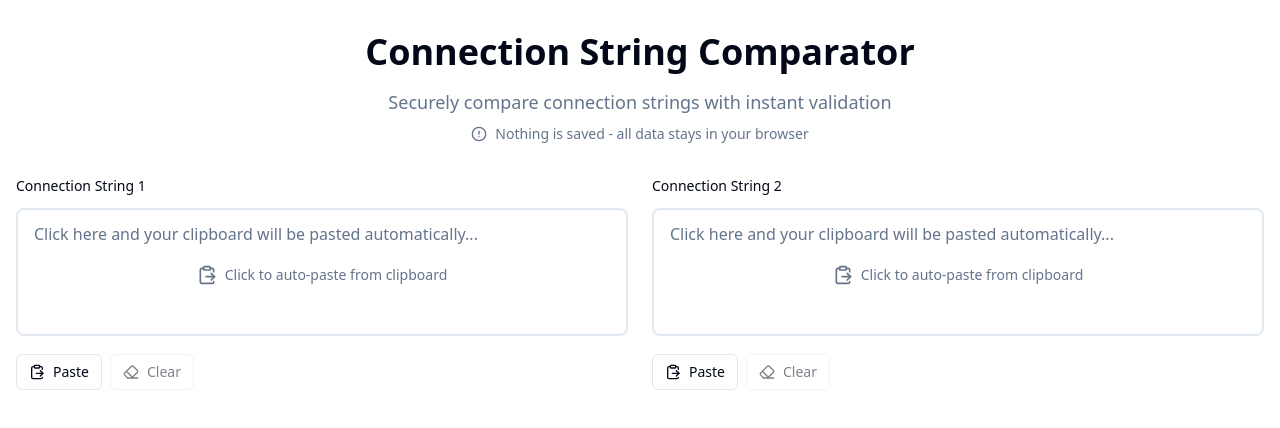
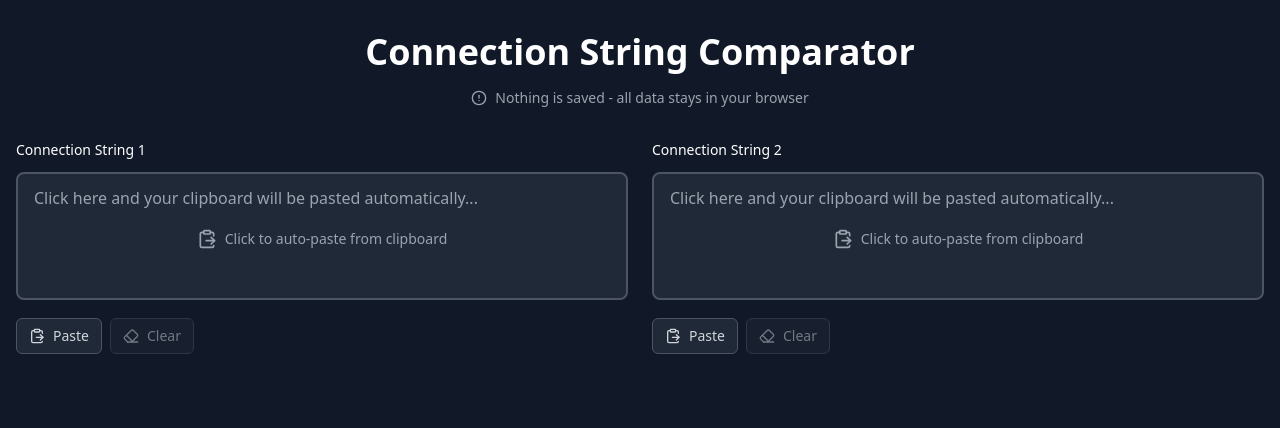
Before and after one commit to marknorrapscm/ConnectionStringComparer, a React (Vite) app: page / in a window 1280 px wide. Shown: the top 428 px of the page. Built offline with nearby package versions, Linux system fonts and the light colour scheme.

Commit message:
Refactor: Implement dark theme and remove header
- Updated the design to a dark theme.
- Removed the "Securely compare connection strings..." header.
- Added glowy focus effects.

```diff
--- a/src/components/ComparisonResult.tsx
+++ b/src/components/ComparisonResult.tsx
@@ -12,40 +12,44 @@ const ComparisonResult = ({ isMatch, bothValid, leftLength, rightLength }: Compa
   const getResultContent = () => {
     if (leftLength === 0 || rightLength === 0) {
       return {
-        icon: <AlertTriangle className="text-yellow-500" size={32} />,
+        icon: <AlertTriangle className="text-yellow-400" size={32} />,
         title: "Waiting for both connection strings",
         subtitle: "Paste connection strings in both fields to compare",
         bgColor: "bg-yellow-500/10",
-        borderColor: "border-yellow-500/30"
+        borderColor: "border-yellow-400",
+        shadowColor: "shadow-yellow-400/25"
       };
     }
 
     if (!bothValid) {
       return {
-        icon: <X className="text-red-500" size={32} />,
+        icon: <X className="text-red-400" size={32} />,
         title: "Invalid connection string format",
         subtitle: "Please check that both strings are valid connection strings",
         bgColor: "bg-red-500/10",
-        borderColor: "border-red-500/30"
+        borderColor: "border-red-400",
+        shadowColor: "shadow-red-400/25"
       };
     }
 
     if (isMatch) {
       return {
-        icon: <Check className="text-green-500" size={32} />,
+        icon: <Check className="text-emerald-400" size={32} />,
         title: "Perfect Match! ✨",
         subtitle: "Both connection strings are identical and valid",
-        bgColor: "bg-green-500/10",
-        borderColor: "border-green-500/30"
+        bgColor: "bg-emerald-500/10",
+        borderColor: "border-emerald-400",
+        shadowColor: "shadow-emerald-400/25"
       };
     }
 
     return {
-      icon: <X className="text-red-500" size={32} />,
+      icon: <X className="text-red-400" size={32} />,
       title: "No Match",
       subtitle: `Strings differ (${leftLength} vs ${rightLength} characters)`,
       bgColor: "bg-red-500/10",
-      borderColor: "border-red-500/30"
+      borderColor: "border-red-400",
+      shadowColor: "shadow-red-400/25"
     };
   };
 
@@ -54,18 +58,18 @@ const ComparisonResult = ({ isMatch, bothValid, leftLength, rightLength }: Compa
   return (
     <div className="flex justify-center">
       <div className={`
-        ${result.bgColor} ${result.borderColor} border-2 rounded-xl p-6
-        backdrop-blur-sm transition-all duration-300 hover:scale-105
+        ${result.bgColor} ${result.borderColor} ${result.shadowColor} border-2 rounded-xl p-6
+        backdrop-blur-sm transition-all duration-300 hover:scale-105 shadow-lg
         max-w-md w-full animate-fade-in
       `}>
         <div className="flex flex-col items-center text-center space-y-3">
           <div className="animate-scale-in">
             {result.icon}
           </div>
-          <h3 className="text-xl font-semibold text-foreground">
+          <h3 className="text-xl font-semibold text-white">
             {result.title}
           </h3>
-          <p className="text-muted-foreground text-sm">
+          <p className="text-gray-300 text-sm">
             {result.subtitle}
           </p>
         </div>
--- a/src/components/ConnectionStringTextarea.tsx
+++ b/src/components/ConnectionStringTextarea.tsx
@@ -56,32 +56,32 @@ const ConnectionStringTextarea = ({
   const getValidationIcon = () => {
     if (isValid === null) return null;
     return isValid ? (
-      <Check className="text-green-500" size={20} />
+      <Check className="text-emerald-400" size={20} />
     ) : (
-      <X className="text-red-500" size={20} />
+      <X className="text-red-400" size={20} />
     );
   };
 
   const getBorderColor = () => {
-    if (isFocused) return 'border-primary ring-2 ring-primary/20';
-    if (isValid === true) return 'border-green-500';
-    if (isValid === false) return 'border-red-500';
-    return 'border-border';
+    if (isFocused) return 'border-blue-400 shadow-lg shadow-blue-400/25 ring-2 ring-blue-400/20';
+    if (isValid === true) return 'border-emerald-400 shadow-lg shadow-emerald-400/25';
+    if (isValid === false) return 'border-red-400 shadow-lg shadow-red-400/25';
+    return 'border-gray-600';
   };
 
   return (
     <div className="space-y-3">
       <div className="flex items-center justify-between">
-        <label className="text-sm font-medium text-foreground">
+        <label className="text-sm font-medium text-white">
           {label}
         </label>
         <div className="flex items-center gap-2">
           {getValidationIcon()}
           {isValid && (
-            <span className="text-xs text-green-500">Valid connection string</span>
+            <span className="text-xs text-emerald-400">Valid connection string</span>
           )}
           {isValid === false && value && (
-            <span className="text-xs text-red-500">Invalid format</span>
+            <span className="text-xs text-red-400">Invalid format</span>
           )}
         </div>
       </div>
@@ -95,15 +95,15 @@ const ConnectionStringTextarea = ({
           onBlur={handleBlur}
           placeholder={placeholder}
           className={`
-            w-full h-32 px-4 py-3 bg-background border-2 text-foreground
-            placeholder-muted-foreground rounded-lg transition-all duration-200 resize-none
+            w-full h-32 px-4 py-3 bg-gray-800 border-2 text-white
+            placeholder-gray-400 rounded-lg transition-all duration-200 resize-none
             focus:outline-none ${getBorderColor()}
           `}
         />
 
         {!value && (
           <div className="absolute inset-0 flex items-center justify-center pointer-events-none">
-            <div className="flex items-center gap-2 text-muted-foreground">
+            <div className="flex items-center gap-2 text-gray-400">
               <ClipboardPaste size={20} />
               <span className="text-sm">Click to auto-paste from clipboard</span>
             </div>
@@ -117,7 +117,7 @@ const ConnectionStringTextarea = ({
             variant="outline"
             size="sm"
             onClick={handlePaste}
-            className="flex items-center gap-2"
+            className="flex items-center gap-2 bg-gray-800 border-gray-600 text-gray-300 hover:bg-gray-700 hover:text-white hover:border-blue-400 hover:shadow-lg hover:shadow-blue-400/25 transition-all duration-200"
           >
             <ClipboardPaste size={16} />
             Paste
@@ -126,14 +126,14 @@ const ConnectionStringTextarea = ({
             variant="outline"
             size="sm"
             onClick={handleClear}
-            className="flex items-center gap-2"
+            className="flex items-center gap-2 bg-gray-800 border-gray-600 text-gray-300 hover:bg-gray-700 hover:text-white hover:border-red-400 hover:shadow-lg hover:shadow-red-400/25 transition-all duration-200"
             disabled={!value}
           >
             <Eraser size={16} />
             Clear
           </Button>
         </div>
-        <div className="text-xs text-muted-foreground">
+        <div className="text-xs text-gray-400">
           {value.length > 0 && `${value.length} characters`}
         </div>
       </div>
--- a/src/pages/Index.tsx
+++ b/src/pages/Index.tsx
@@ -26,16 +26,13 @@ const Index = () => {
   const showComparison = leftString.length > 0 || rightString.length > 0;
 
   return (
-    <div className="min-h-screen bg-background">
+    <div className="min-h-screen bg-gray-900">
       <div className="container mx-auto px-4 py-8">
         <div className="text-center mb-8">
-          <h1 className="text-4xl font-bold text-foreground mb-4">
+          <h1 className="text-4xl font-bold text-white mb-4">
             Connection String Comparator
           </h1>
-          <p className="text-muted-foreground text-lg">
-            Securely compare connection strings with instant validation
-          </p>
-          <div className="flex items-center justify-center gap-2 mt-2 text-sm text-muted-foreground">
+          <div className="flex items-center justify-center gap-2 mt-2 text-sm text-gray-400">
             <AlertCircle size={16} />
             <span>Nothing is saved - all data stays in your browser</span>
           </div>
```
